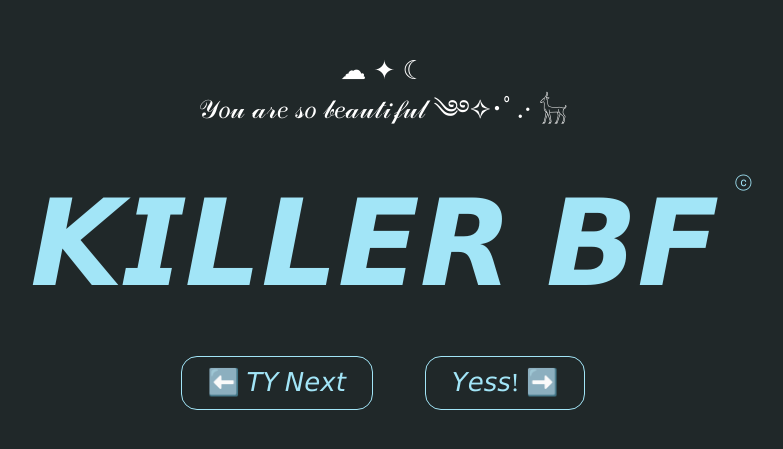
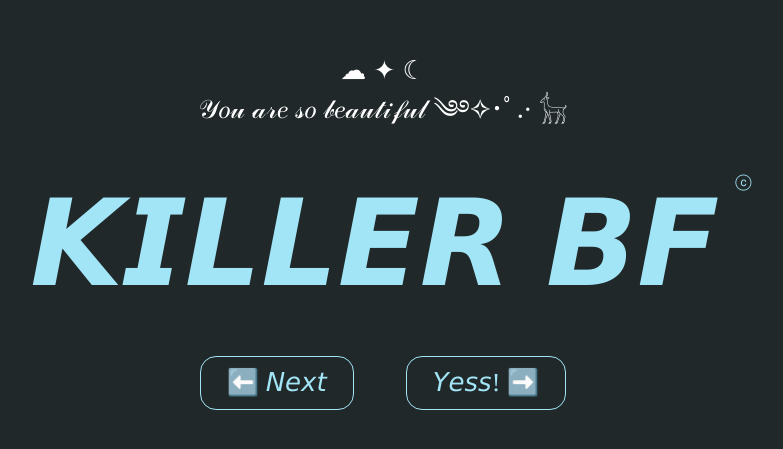
Before and after one commit to sweet-little-adder/killerbf, a React (Create React App) app: page / in a window 1280 px wide. Shown: the part 151-600 px from the top of the page, without its empty margins (257-1040 px from the left). Built offline with nearby package versions, Linux system fonts and the light colour scheme.

Commit message:
add transition-all

```diff
--- a/src/App.js
+++ b/src/App.js
@@ -27,16 +27,16 @@ const Button = styled.button`
 // gf finds bfs to help her cope.
 function App() {
   return (
-    <div className="App">
-      <header className="App-header transition-all">
+    <div className="App transition-all">
+      <header className="App-header ">
         {/* <img src={john} style={{ width: "28vw", position:"absolute", top:"5rem" }}/> */}
-        ☁︎ ✦ ☾
-        <br/><div className="hover:drop-shadow-[0_0px_8px_rgba(299,299,299,0.8)]">𝒴𝑜𝓊 𝒶𝓇𝑒 𝓈𝑜 𝒷𝑒𝒶𝓊𝓉𝒾𝒻𝓊𝓁 ༄࿔✧･ﾟ.· 𓃴</div>
+        <div className="transition-all cursor-default hover:drop-shadow-[0_0px_8px_rgba(299,299,299,0.8)]">☁︎ ✦ ☾ </div>
+<div className="transition-all hover:drop-shadow-[0_0px_8px_rgba(299,299,299,0.8)] cursor-default">𝒴𝑜𝓊 𝒶𝓇𝑒 𝓈𝑜 𝒷𝑒𝒶𝓊𝓉𝒾𝒻𝓊𝓁 ༄࿔✧･ﾟ.· 𓃴</div>
         {/* <img src={logo}  className="App-logo" alt="logo" /> */}
 
-        <div className="flex my-6 text-[80px] md:text-[120px] text-[#A2E5F7] cursor-default hover:drop-shadow-[0_0px_16px_rgba(162,229,247,0.3)]">𝙆𝙄𝙇𝙇𝙀𝙍 𝘽𝙁 <div className="text-[16px] translate-x-[1rem] translate-y-[1rem]">ⓒ</div></div>
+        <div className="flex my-6 text-[80px] md:text-[120px] text-[#A2E5F7] cursor-default transition-all hover:drop-shadow-[0_0px_16px_rgba(162,229,247,0.3)]">𝙆𝙄𝙇𝙇𝙀𝙍 𝘽𝙁 <div className="text-[16px] translate-x-[1rem] translate-y-[1rem]">ⓒ</div></div>
         {/* <u>Please dont kill me</u> */}
-        <div className="flex"><Button className="hover:bg-[#A2E5F7] hover:text-[#202829] hover:drop-shadow-[0_0px_20px_rgba(299,299,299,0.25)]">⬅️ 𝘛𝘠 𝘕𝘦𝘹𝘵</Button><Button className="hover:drop-shadow-[0_0px_20px_rgba(299,299,299,0.25)] hover:bg-[#A2E5F7] hover:text-[#202829]">𝘠𝘦𝘴𝘴! ➡️</Button></div>
+        <div className="flex"><Button className="transition-all hover:bg-[#A2E5F7] hover:text-[#202829] hover:drop-shadow-[0_0px_20px_rgba(299,299,299,0.25)]">⬅️ 𝘕𝘦𝘹𝘵</Button><Button className="transition-all hover:drop-shadow-[0_0px_20px_rgba(299,299,299,0.25)] hover:bg-[#A2E5F7] hover:text-[#202829]">𝘠𝘦𝘴𝘴! ➡️</Button></div>
         <br></br>
         <a
           className="App-link"
```
